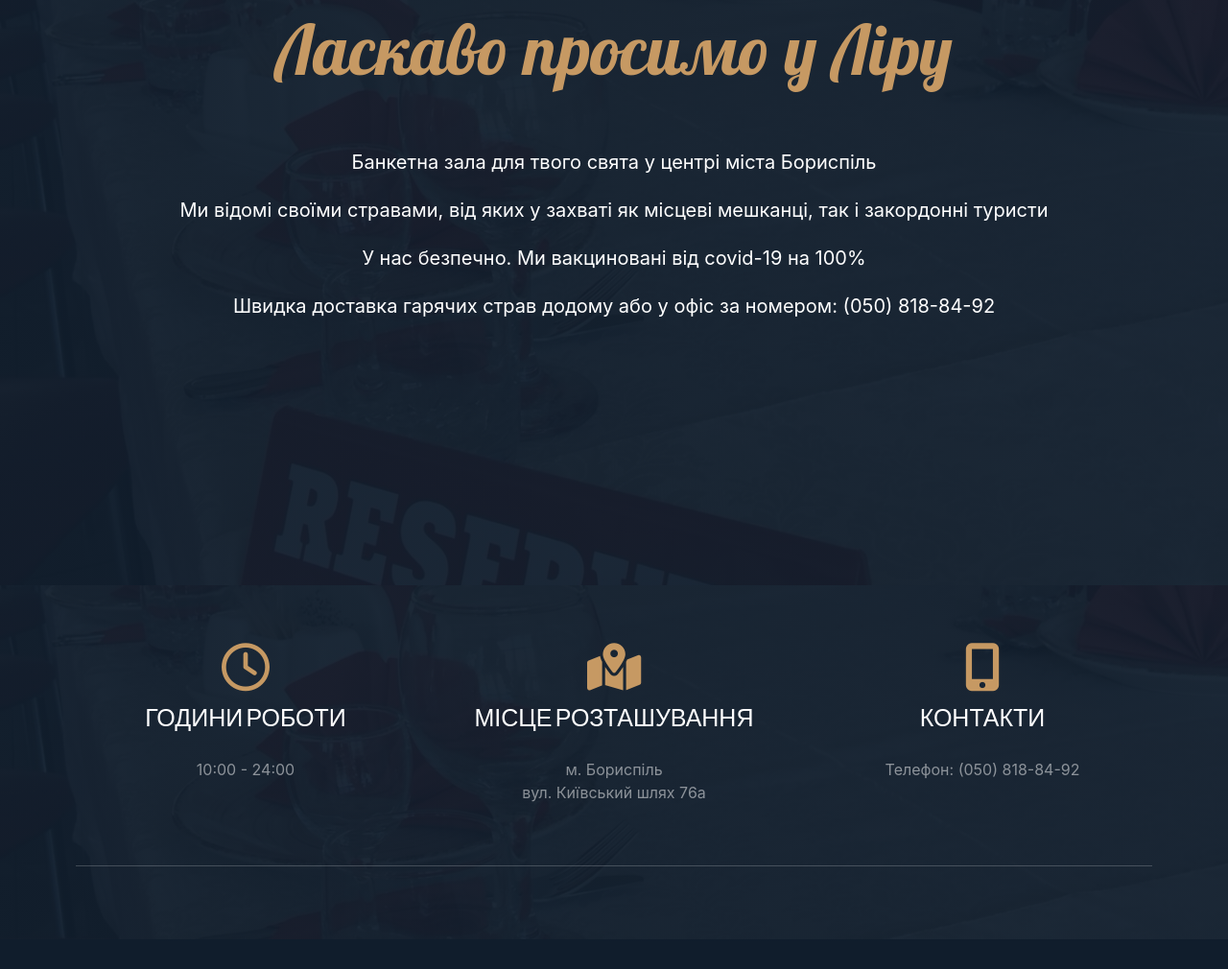
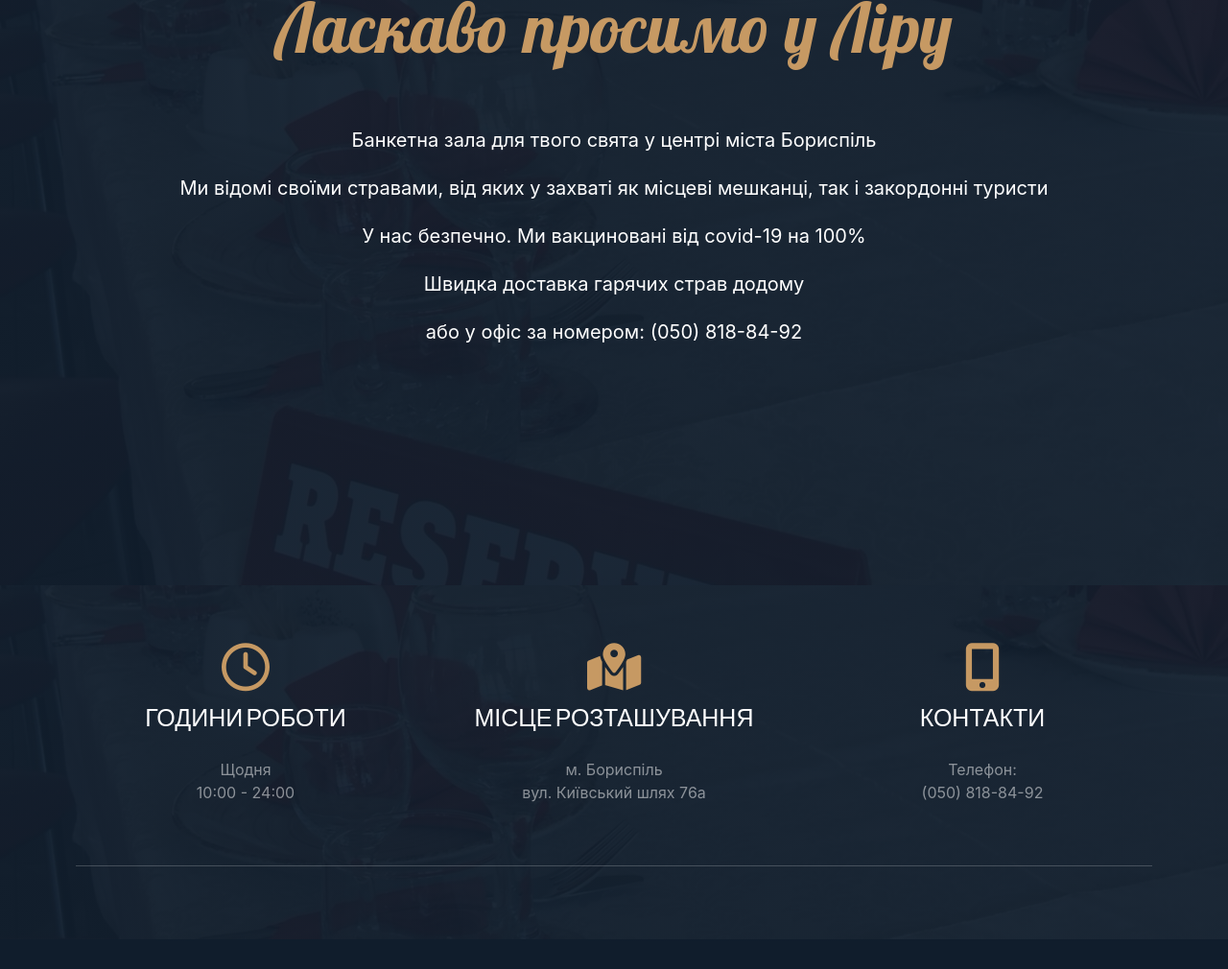
Before and after one commit to Pavliistanislav/Restaurant, a plain HTML site: page index.html in a window 1280 px wide. Shown: the part 190-1200 px from the top of the page at 96% size. Drawn offline with nearby package versions, Linux system fonts and the light colour scheme.

Commit message:
Fixeded content

```diff
--- a/index.html
+++ b/index.html
@@ -42,7 +42,7 @@
           як місцеві мешканці, так і закордонні туристи<br>
 
           У нас безпечно. Ми вакциновані від covid-19 на 100%<br>
-          Швидка доставка гарячих страв додому або у офіс за номером: (050) 818-84-92
+          Швидка доставка гарячих страв додому<br> або у офіс за номером: <a href="tel:050-818-84-92">(050) 818-84-92</a>
         </p>
         <!-- <a class="btn px-5 mr-2" href="#">Explore</a>
         <a class="btn px-5 ml-2" href="#">Find a store</a> -->
@@ -59,7 +59,7 @@
             <div class="shop-info">
               <i class="far fa-clock mb-3"></i>
               <h2 class="mb-4">Години роботи</h2>
-              <p> 10:00 - 24:00</p>
+              <p> Щодня<br>10:00 - 24:00</p>
               <!-- <p>Sat to Sun: 8:00am - 1:00pm</p> -->
             </div>
           </div>
@@ -78,7 +78,7 @@
             <div class="shop-info">
               <i class="fas fa-mobile-alt mb-3"></i>
               <h2 class="mb-4">Контакти</h2>
-              <p>Телефон: <a href="tel:050-818-84-92">(050) 818-84-92</a></p>
+              <p>Телефон:<br> <a href="tel:050-818-84-92">(050) 818-84-92</a></p>
             </div>
           </div>
         </div>
```
Also changed, not shown: img/banquet-item-2.jpg, img/testt.jpg (added).
